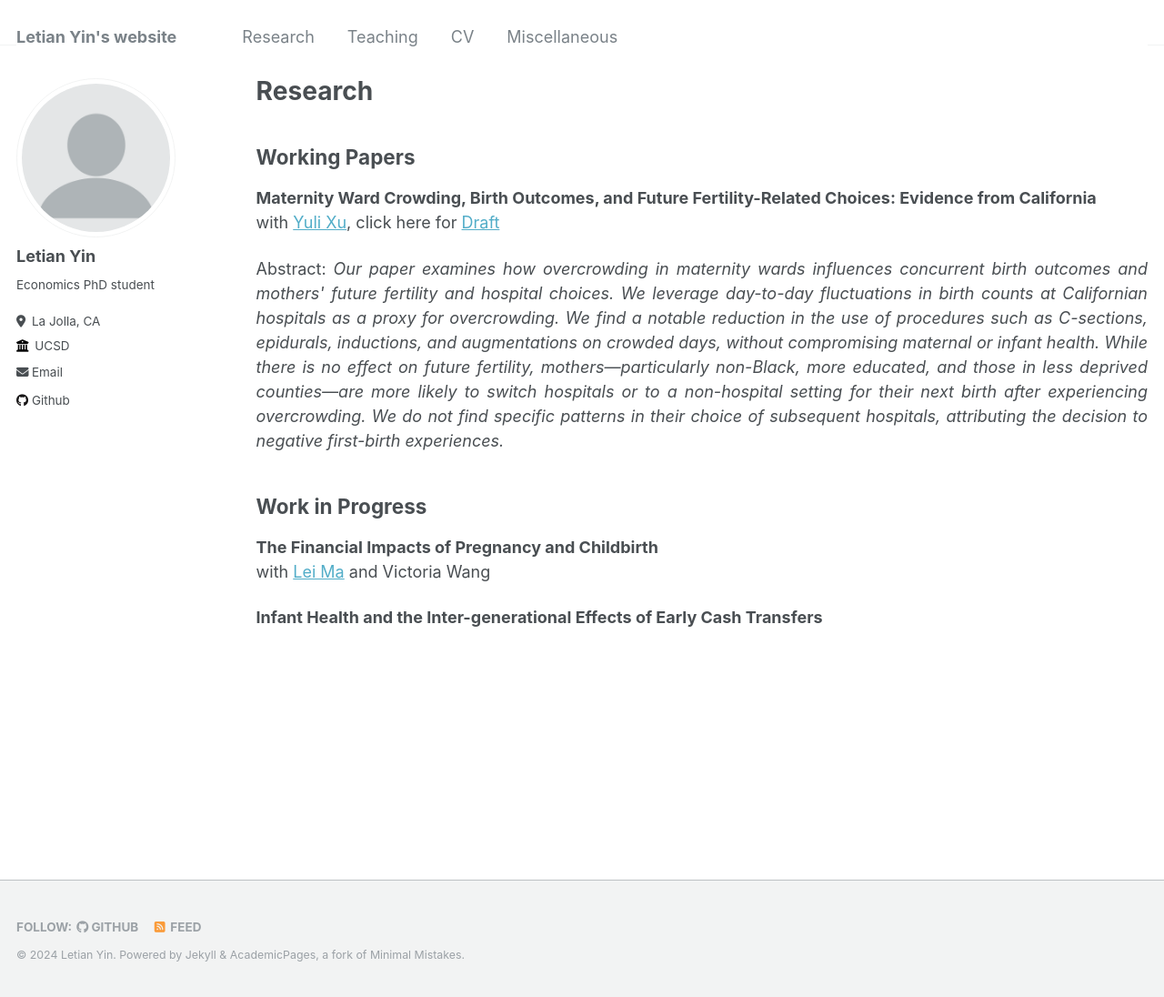
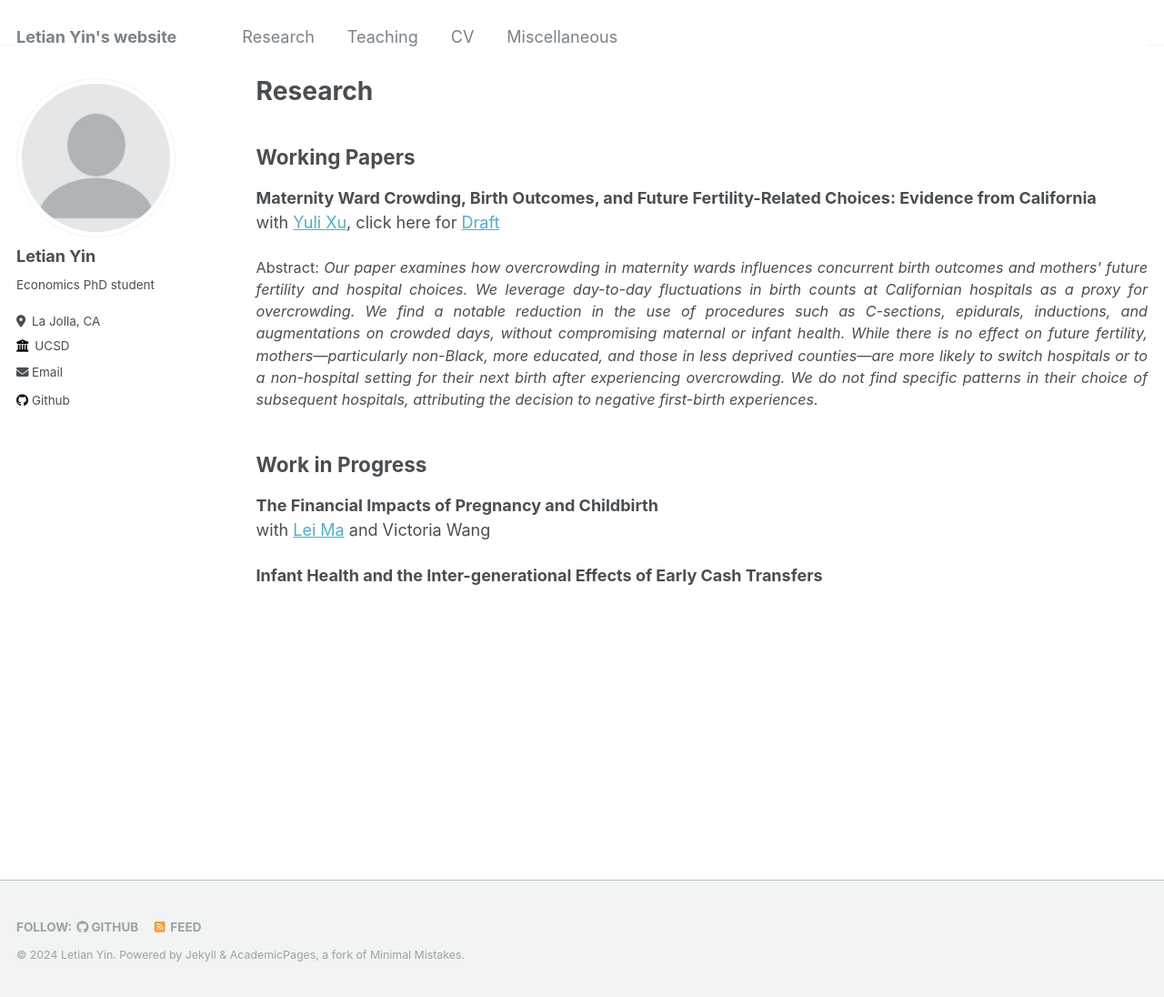
Before and after one commit to letian-yin/letian-yin.github.io, a Jekyll site: the page built from _pages/research.md, in a window 1280 px wide and 1096 px high. Shown: the whole window at 91% size. Built offline with Jekyll 4.4.1, drawn with Linux system fonts in a browser that asks for light colours.

Commit message:
Update research.md

```diff
--- a/_pages/research.md
+++ b/_pages/research.md
@@ -7,7 +7,7 @@ author_profile: true
 ## Working Papers
 **Maternity Ward Crowding, Birth Outcomes, and Future Fertility-Related Choices: Evidence from California** \
 with [Yuli Xu](https://sites.google.com/view/yulixu-econ), click here for [Draft](https://letian-yin.github.io/files/overcrowding_202410.pdf)
-<p align="justify">
+<p style="text-align: justify; font-size: 0.9em;">
 Abstract: <em>Our paper examines how overcrowding in maternity wards influences concurrent birth outcomes and mothers' future fertility and hospital choices. We leverage day-to-day fluctuations in birth counts at Californian hospitals as a proxy for overcrowding. We find a notable reduction in the use of procedures such as C-sections, epidurals, inductions, and augmentations on crowded days, without compromising maternal or infant health. While there is no effect on future fertility, mothers—particularly non-Black, more educated, and those in less deprived counties—are more likely to switch hospitals or to a non-hospital setting for their next birth after experiencing overcrowding. We do not find specific patterns in their choice of subsequent hospitals, attributing the decision to negative first-birth experiences.</em>
 </p>
 
```
